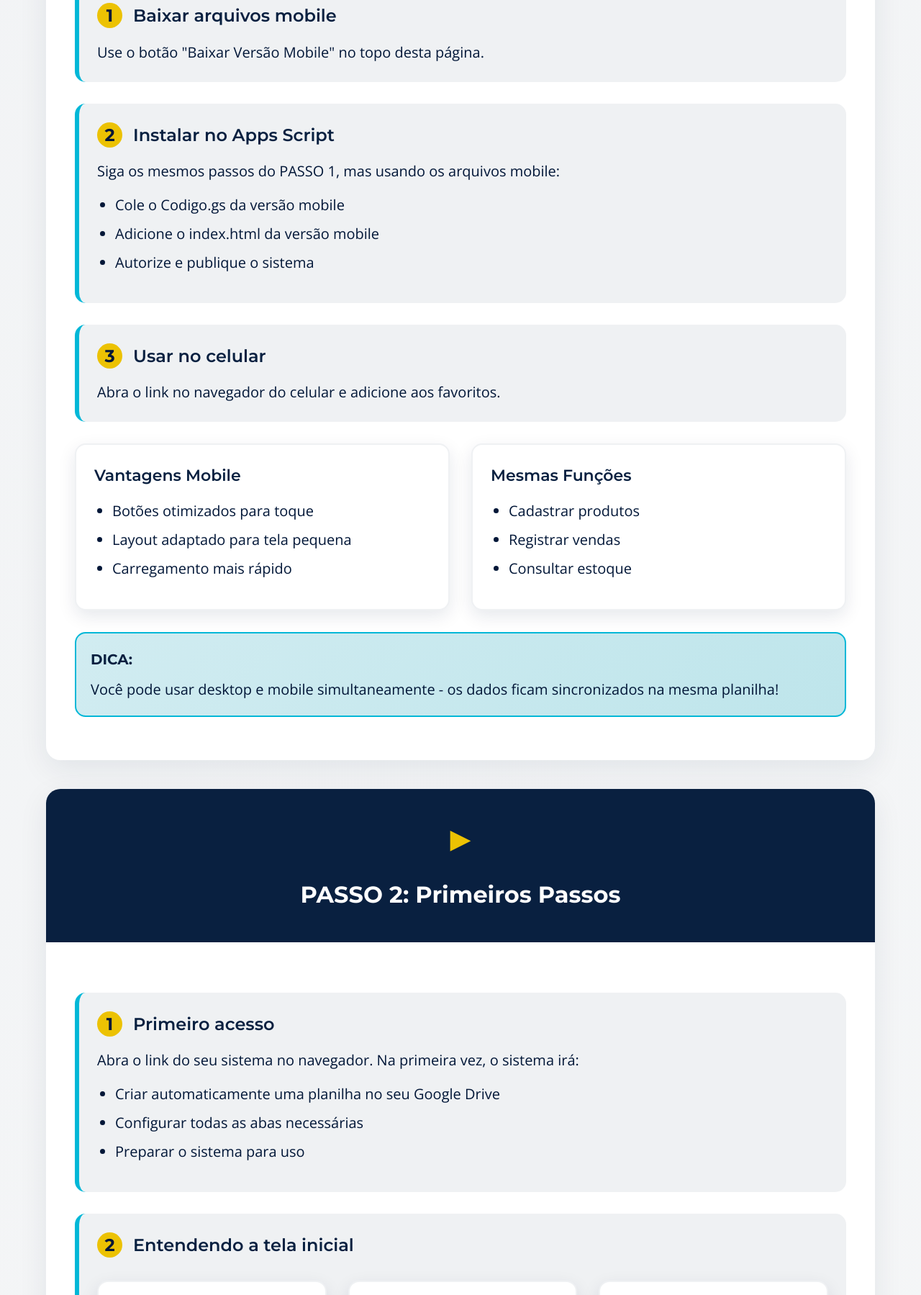
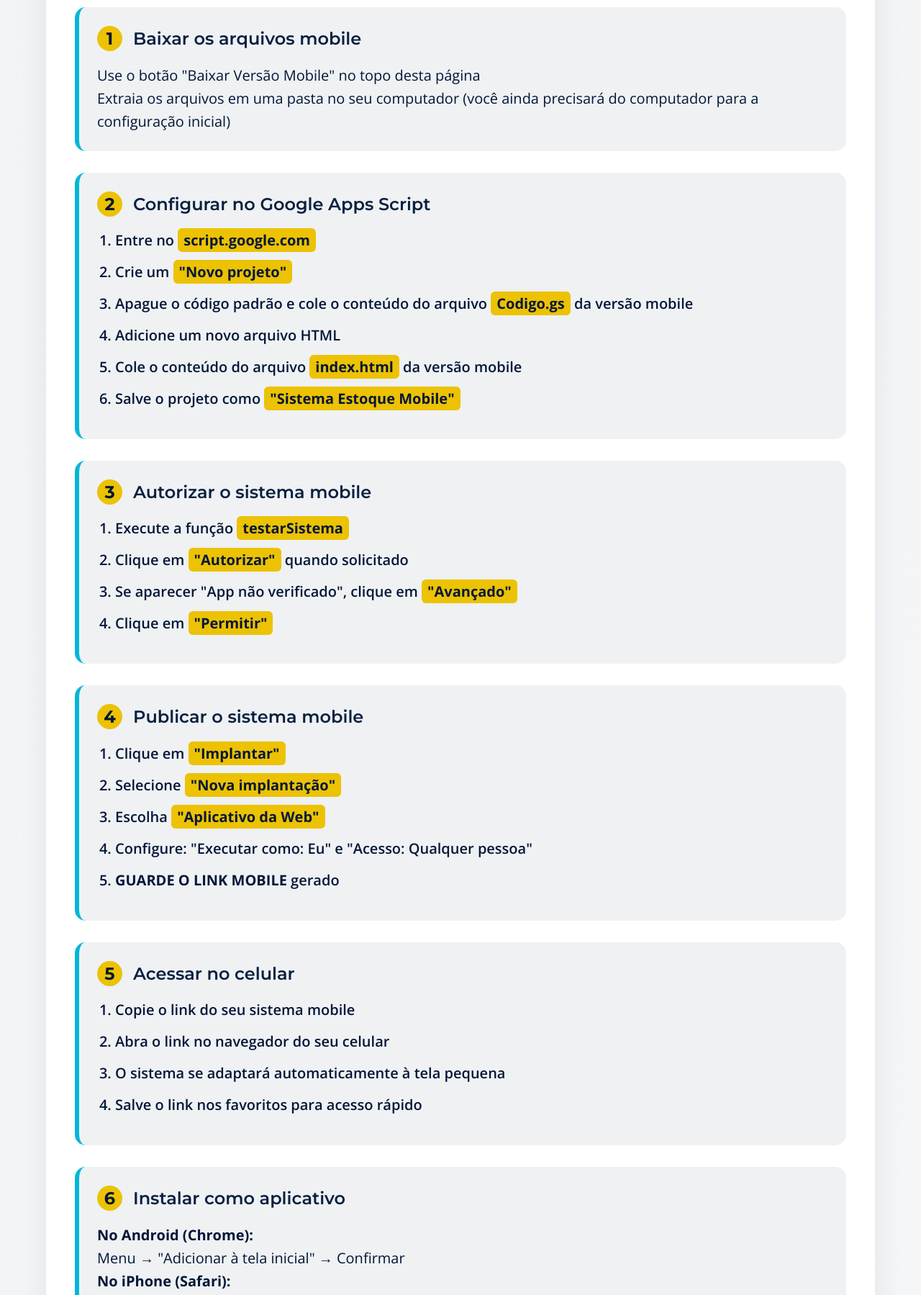
Before and after one commit to lucienemunizestrategia-sudo/tutorialcontroledeestoque, a plain HTML site: page index.html in a window 1280 px wide. Shown: the part 5104-6903 px from the top of the page at 72% size. Drawn offline with nearby package versions, Linux system fonts and the light colour scheme.

Commit message:
Update index.html

```diff
--- a/index.html
+++ b/index.html
@@ -532,53 +532,89 @@ ol li {
       <div class="section-content">
 
         <div class="warning">
-          <h4>Versão Mobile:</h4>
-          <p>Interface otimizada para smartphone com os mesmos recursos do desktop.</p>
+          <h4>IMPORTANTE - Versão Mobile:</h4>
+          <p>A instalação no celular é mais simples que no desktop. Você vai criar o mesmo sistema, mas com interface otimizada para smartphone.</p>
         </div>
 
         <div class="step">
-          <h3><span class="step-number">1</span>Baixar arquivos mobile</h3>
-          <p>Use o botão "Baixar Versão Mobile" no topo desta página.</p>
+          <h3><span class="step-number">1</span>Baixar os arquivos mobile</h3>
+          <p>Use o botão "Baixar Versão Mobile" no topo desta página</p>
+          <p>Extraia os arquivos em uma pasta no seu computador (você ainda precisará do computador para a configuração inicial)</p>
         </div>
 
         <div class="step">
-          <h3><span class="step-number">2</span>Instalar no Apps Script</h3>
-          <p>Siga os mesmos passos do PASSO 1, mas usando os arquivos mobile:</p>
-          <ul>
-            <li>Cole o Codigo.gs da versão mobile</li>
-            <li>Adicione o index.html da versão mobile</li>
-            <li>Autorize e publique o sistema</li>
-          </ul>
+          <h3><span class="step-number">2</span>Configurar no Google Apps Script</h3>
+          <ol>
+            <li>Entre no <a href="https://script.google.com" target="_blank" class="highlight">script.google.com</a></li>
+            <li>Crie um <span class="highlight">"Novo projeto"</span></li>
+            <li>Apague o código padrão e cole o conteúdo do arquivo <span class="highlight">Codigo.gs</span> da versão mobile</li>
+            <li>Adicione um novo arquivo HTML</li>
+            <li>Cole o conteúdo do arquivo <span class="highlight">index.html</span> da versão mobile</li>
+            <li>Salve o projeto como <span class="highlight">"Sistema Estoque Mobile"</span></li>
+          </ol>
         </div>
 
         <div class="step">
-          <h3><span class="step-number">3</span>Usar no celular</h3>
-          <p>Abra o link no navegador do celular e adicione aos favoritos.</p>
+          <h3><span class="step-number">3</span>Autorizar o sistema mobile</h3>
+          <ol>
+            <li>Execute a função <span class="highlight">testarSistema</span></li>
+            <li>Clique em <span class="highlight">"Autorizar"</span> quando solicitado</li>
+            <li>Se aparecer "App não verificado", clique em <span class="highlight">"Avançado"</span></li>
+            <li>Clique em <span class="highlight">"Permitir"</span></li>
+          </ol>
+        </div>
+
+        <div class="step">
+          <h3><span class="step-number">4</span>Publicar o sistema mobile</h3>
+          <ol>
+            <li>Clique em <span class="highlight">"Implantar"</span></li>
+            <li>Selecione <span class="highlight">"Nova implantação"</span></li>
+            <li>Escolha <span class="highlight">"Aplicativo da Web"</span></li>
+            <li>Configure: "Executar como: Eu" e "Acesso: Qualquer pessoa"</li>
+            <li><strong>GUARDE O LINK MOBILE</strong> gerado</li>
+          </ol>
+        </div>
+
+        <div class="step">
+          <h3><span class="step-number">5</span>Acessar no celular</h3>
+          <ol>
+            <li>Copie o link do seu sistema mobile</li>
+            <li>Abra o link no navegador do seu celular</li>
+            <li>O sistema se adaptará automaticamente à tela pequena</li>
+            <li>Salve o link nos favoritos para acesso rápido</li>
+          </ol>
+        </div>
+
+        <div class="step">
+          <h3><span class="step-number">6</span>Instalar como aplicativo</h3>
+          <p><strong>No Android (Chrome):</strong></p>
+          <p>Menu → "Adicionar à tela inicial" → Confirmar</p>
+          <p><strong>No iPhone (Safari):</strong></p>
+          <p>Compartilhar → "Adicionar à Tela de Início" → Confirmar</p>
         </div>
 
         <div class="grid">
           <div class="card">
-            <h4>Vantagens Mobile</h4>
-            <ul>
-              <li>Botões otimizados para toque</li>
-              <li>Layout adaptado para tela pequena</li>
-              <li>Carregamento mais rápido</li>
-            </ul>
+            <h4>Diferenças da Versão Mobile</h4>
+            <p>Interface otimizada com botões maiores, layout vertical e navegação simplificada para dispositivos touch.</p>
           </div>
 
           <div class="card">
-            <h4>Mesmas Funções</h4>
-            <ul>
-              <li>Cadastrar produtos</li>
-              <li>Registrar vendas</li>
-              <li>Consultar estoque</li>
-            </ul>
+            <h4>Funcionalidades Incluídas</h4>
+            <p>Cadastrar produtos, registrar vendas, consultar estoque, ver produtos em baixa e fazer ajustes.</p>
           </div>
         </div>
 
         <div class="tip">
-          <h4>DICA:</h4>
-          <p>Você pode usar desktop e mobile simultaneamente - os dados ficam sincronizados na mesma planilha!</p>
+          <h4>DICA IMPORTANTE:</h4>
+          <p>Você pode ter tanto a versão desktop quanto a mobile funcionando ao mesmo tempo. Elas acessam a mesma planilha no Google Drive, então os dados ficam sempre sincronizados!</p>
+        </div>
+
+        <div class="example">
+          <h4>Exemplo de Uso no Dia a Dia:</h4>
+          <p><strong>Manhã:</strong> Verificar produtos em baixa no celular</p>
+          <p><strong>Durante o dia:</strong> Registrar vendas no celular</p>
+          <p><strong>Fim do expediente:</strong> Fazer relatórios no desktop</p>
         </div>
 
       </div>
```
